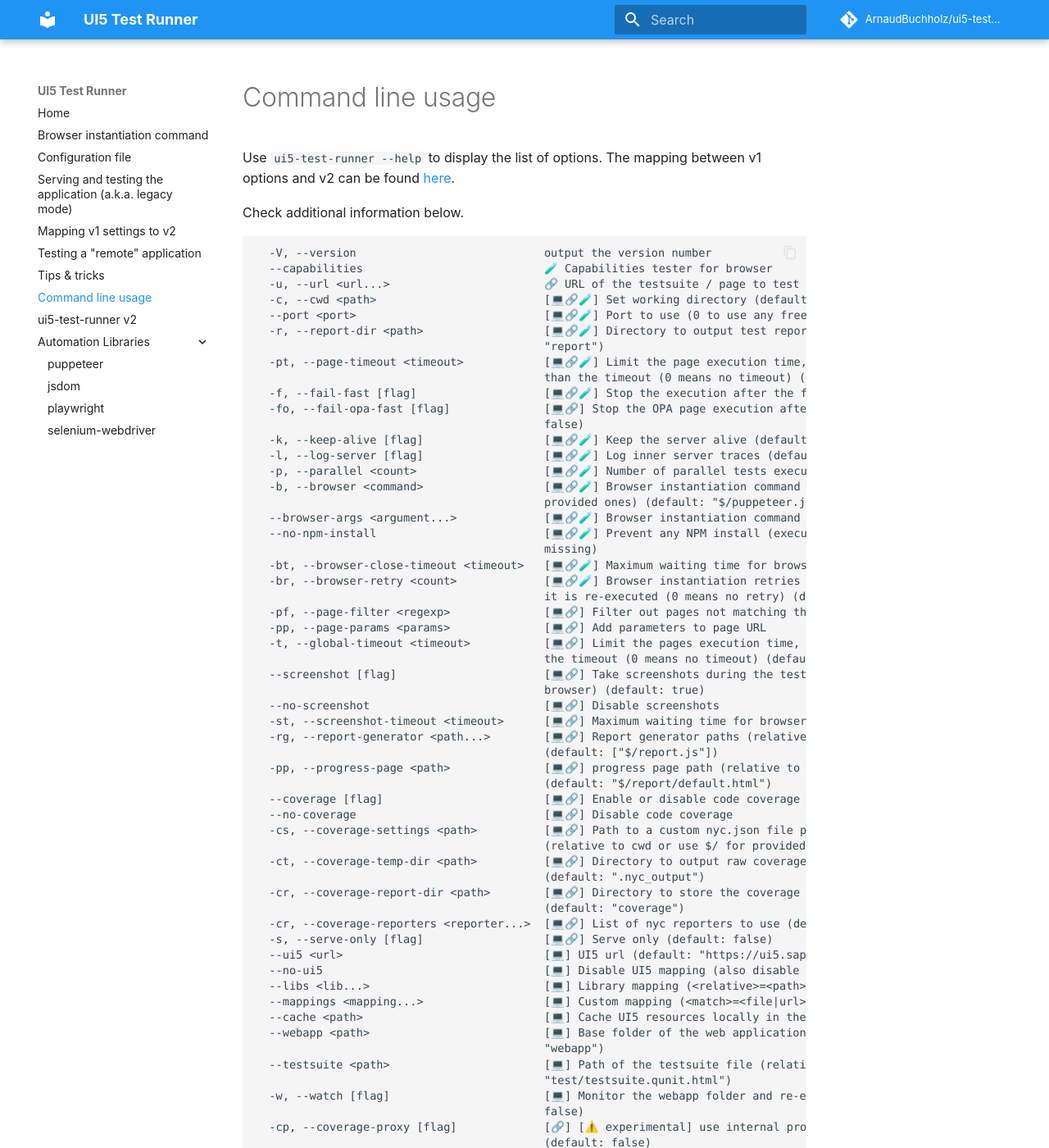
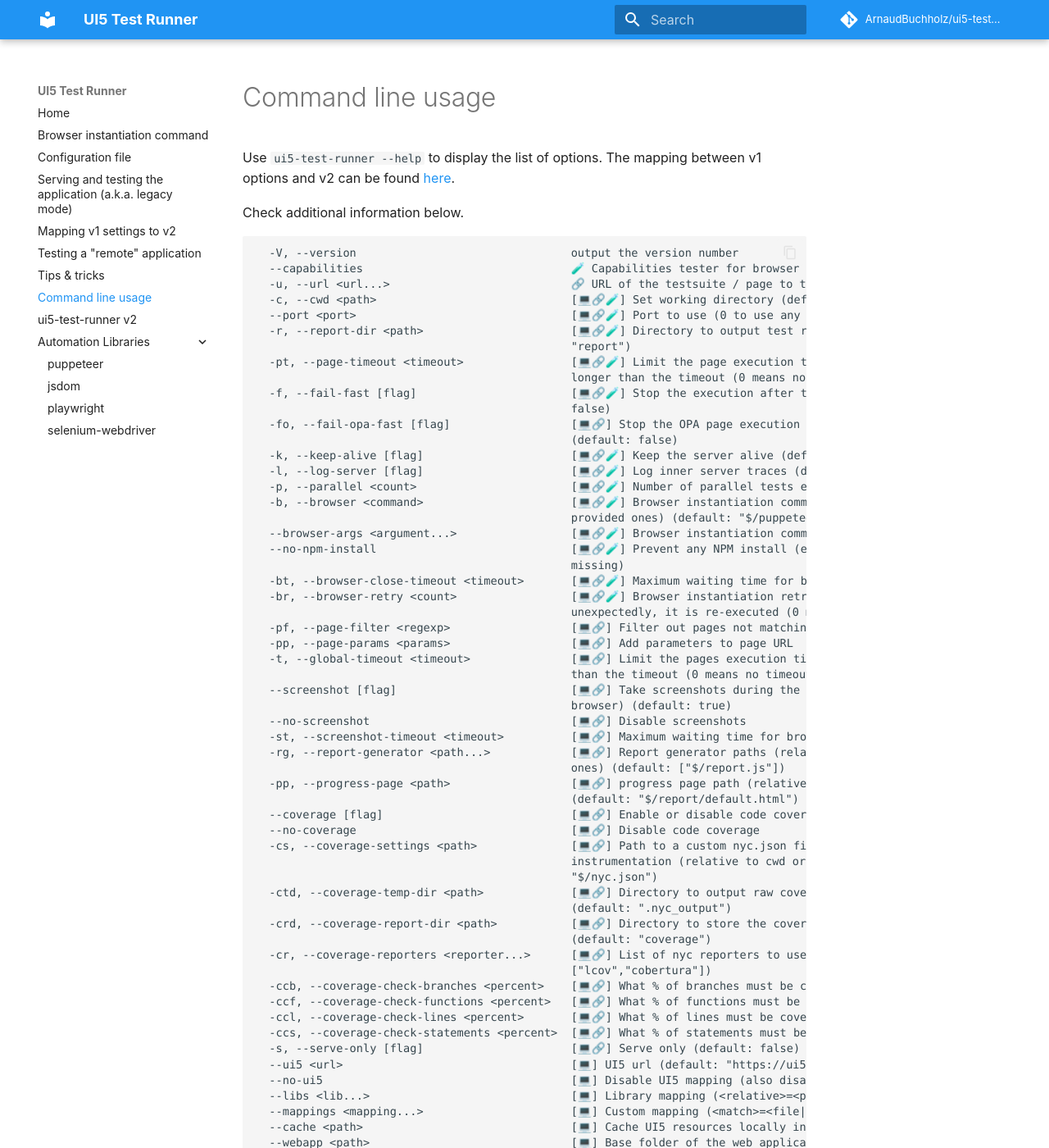
Before and after one commit to ArnaudBuchholz/ui5-test-runner, an MkDocs documentation site: the page built from docs/usage.md, in a window 1280 px wide and 1400 px high. Shown: the whole window at 82% size. Built offline with MkDocs 1.6.1 and Material for MkDocs 9.7.7, drawn with Linux system fonts in a browser that asks for light colours; comment, search, counter and statistics services are not loaded.

Commit message:
documentation(coverage): document new options

````diff
--- a/docs/usage.md
+++ b/docs/usage.md
@@ -5,67 +5,74 @@
 Check additional information below.
 
 ```text
-  -V, --version                            output the version number
-  --capabilities                           🧪 Capabilities tester for browser
-  -u, --url <url...>                       🔗 URL of the testsuite / page to test
-  -c, --cwd <path>                         [💻🔗🧪] Set working directory (default: current working directory)
-  --port <port>                            [💻🔗🧪] Port to use (0 to use any free one) (default: 0)
-  -r, --report-dir <path>                  [💻🔗🧪] Directory to output test reports (relative to cwd) (default:
-                                           "report")
-  -pt, --page-timeout <timeout>            [💻🔗🧪] Limit the page execution time, fails the page if it takes longer
-                                           than the timeout (0 means no timeout) (default: 0)
-  -f, --fail-fast [flag]                   [💻🔗🧪] Stop the execution after the first failing page (default: false)
-  -fo, --fail-opa-fast [flag]              [💻🔗] Stop the OPA page execution after the first failing test (default:
-                                           false)
-  -k, --keep-alive [flag]                  [💻🔗🧪] Keep the server alive (default: false)
-  -l, --log-server [flag]                  [💻🔗🧪] Log inner server traces (default: false)
-  -p, --parallel <count>                   [💻🔗🧪] Number of parallel tests executions (default: 2)
-  -b, --browser <command>                  [💻🔗🧪] Browser instantiation command (relative to cwd or use $/ for
-                                           provided ones) (default: "$/puppeteer.js")
-  --browser-args <argument...>             [💻🔗🧪] Browser instantiation command parameters (use -- instead)
-  --no-npm-install                         [💻🔗🧪] Prevent any NPM install (execution may fail if a dependency is
-                                           missing)
-  -bt, --browser-close-timeout <timeout>   [💻🔗🧪] Maximum waiting time for browser close (default: 2000)
-  -br, --browser-retry <count>             [💻🔗🧪] Browser instantiation retries : if the command fails unexpectedly,
-                                           it is re-executed (0 means no retry) (default: 1)
-  -pf, --page-filter <regexp>              [💻🔗] Filter out pages not matching the regexp
-  -pp, --page-params <params>              [💻🔗] Add parameters to page URL
-  -t, --global-timeout <timeout>           [💻🔗] Limit the pages execution time, fail the page if it takes longer than
-                                           the timeout (0 means no timeout) (default: 0)
-  --screenshot [flag]                      [💻🔗] Take screenshots during the tests execution (if supported by the
-                                           browser) (default: true)
-  --no-screenshot                          [💻🔗] Disable screenshots
-  -st, --screenshot-timeout <timeout>      [💻🔗] Maximum waiting time for browser screenshot (default: 5000)
-  -rg, --report-generator <path...>        [💻🔗] Report generator paths (relative to cwd or use $/ for provided ones)
-                                           (default: ["$/report.js"])
-  -pp, --progress-page <path>              [💻🔗] progress page path (relative to cwd or use $/ for provided ones)
-                                           (default: "$/report/default.html")
-  --coverage [flag]                        [💻🔗] Enable or disable code coverage
-  --no-coverage                            [💻🔗] Disable code coverage
-  -cs, --coverage-settings <path>          [💻🔗] Path to a custom nyc.json file providing settings for instrumentation
-                                           (relative to cwd or use $/ for provided ones) (default: "$/nyc.json")
-  -ct, --coverage-temp-dir <path>          [💻🔗] Directory to output raw coverage information to (relative to cwd)
-                                           (default: ".nyc_output")
-  -cr, --coverage-report-dir <path>        [💻🔗] Directory to store the coverage report files (relative to cwd)
-                                           (default: "coverage")
-  -cr, --coverage-reporters <reporter...>  [💻🔗] List of nyc reporters to use (default: ["lcov","cobertura"])
-  -s, --serve-only [flag]                  [💻🔗] Serve only (default: false)
-  --ui5 <url>                              [💻] UI5 url (default: "https://ui5.sap.com")
-  --no-ui5                                 [💻] Disable UI5 mapping (also disable libs)
-  --libs <lib...>                          [💻] Library mapping (<relative>=<path> or <path>)
-  --mappings <mapping...>                  [💻] Custom mapping (<match>=<file|url>(<config>))
-  --cache <path>                           [💻] Cache UI5 resources locally in the given folder (empty to disable)
-  --webapp <path>                          [💻] Base folder of the web application (relative to cwd) (default:
-                                           "webapp")
-  --testsuite <path>                       [💻] Path of the testsuite file (relative to webapp) (default:
-                                           "test/testsuite.qunit.html")
-  -w, --watch [flag]                       [💻] Monitor the webapp folder and re-execute tests on change (default:
-                                           false)
-  -cp, --coverage-proxy [flag]             [🔗] [⚠️ experimental] use internal proxy to instrument remote files
-                                           (default: false)
-  -cpi, --coverage-proxy-include <regexp>  [🔗] [⚠️ experimental] urls to instrument for coverage (default: {})
-  -cpe, --coverage-proxy-exclude <regexp>  [🔗] [⚠️ experimental] urls to ignore for coverage (default: {})
-  -h, --help                               display help for command
+  -V, --version                                output the version number
+  --capabilities                               🧪 Capabilities tester for browser
+  -u, --url <url...>                           🔗 URL of the testsuite / page to test
+  -c, --cwd <path>                             [💻🔗🧪] Set working directory (default: current working directory)
+  --port <port>                                [💻🔗🧪] Port to use (0 to use any free one) (default: 0)
+  -r, --report-dir <path>                      [💻🔗🧪] Directory to output test reports (relative to cwd) (default:
+                                               "report")
+  -pt, --page-timeout <timeout>                [💻🔗🧪] Limit the page execution time, fails the page if it takes
+                                               longer than the timeout (0 means no timeout) (default: 0)
+  -f, --fail-fast [flag]                       [💻🔗🧪] Stop the execution after the first failing page (default:
+                                               false)
+  -fo, --fail-opa-fast [flag]                  [💻🔗] Stop the OPA page execution after the first failing test
+                                               (default: false)
+  -k, --keep-alive [flag]                      [💻🔗🧪] Keep the server alive (default: false)
+  -l, --log-server [flag]                      [💻🔗🧪] Log inner server traces (default: false)
+  -p, --parallel <count>                       [💻🔗🧪] Number of parallel tests executions (default: 2)
+  -b, --browser <command>                      [💻🔗🧪] Browser instantiation command (relative to cwd or use $/ for
+                                               provided ones) (default: "$/puppeteer.js")
+  --browser-args <argument...>                 [💻🔗🧪] Browser instantiation command parameters (use -- instead)
+  --no-npm-install                             [💻🔗🧪] Prevent any NPM install (execution may fail if a dependency is
+                                               missing)
+  -bt, --browser-close-timeout <timeout>       [💻🔗🧪] Maximum waiting time for browser close (default: 2000)
+  -br, --browser-retry <count>                 [💻🔗🧪] Browser instantiation retries : if the command fails
+                                               unexpectedly, it is re-executed (0 means no retry) (default: 1)
+  -pf, --page-filter <regexp>                  [💻🔗] Filter out pages not matching the regexp
+  -pp, --page-params <params>                  [💻🔗] Add parameters to page URL
+  -t, --global-timeout <timeout>               [💻🔗] Limit the pages execution time, fail the page if it takes longer
+                                               than the timeout (0 means no timeout) (default: 0)
+  --screenshot [flag]                          [💻🔗] Take screenshots during the tests execution (if supported by the
+                                               browser) (default: true)
+  --no-screenshot                              [💻🔗] Disable screenshots
+  -st, --screenshot-timeout <timeout>          [💻🔗] Maximum waiting time for browser screenshot (default: 5000)
+  -rg, --report-generator <path...>            [💻🔗] Report generator paths (relative to cwd or use $/ for provided
+                                               ones) (default: ["$/report.js"])
+  -pp, --progress-page <path>                  [💻🔗] progress page path (relative to cwd or use $/ for provided ones)
+                                               (default: "$/report/default.html")
+  --coverage [flag]                            [💻🔗] Enable or disable code coverage
+  --no-coverage                                [💻🔗] Disable code coverage
+  -cs, --coverage-settings <path>              [💻🔗] Path to a custom nyc.json file providing settings for
+                                               instrumentation (relative to cwd or use $/ for provided ones) (default:
+                                               "$/nyc.json")
+  -ctd, --coverage-temp-dir <path>             [💻🔗] Directory to output raw coverage information to (relative to cwd)
+                                               (default: ".nyc_output")
+  -crd, --coverage-report-dir <path>           [💻🔗] Directory to store the coverage report files (relative to cwd)
+                                               (default: "coverage")
+  -cr, --coverage-reporters <reporter...>      [💻🔗] List of nyc reporters to use (text is always used) (default:
+                                               ["lcov","cobertura"])
+  -ccb, --coverage-check-branches <percent>    [💻🔗] What % of branches must be covered (default: 0)
+  -ccf, --coverage-check-functions <percent>   [💻🔗] What % of functions must be covered (default: 0)
+  -ccl, --coverage-check-lines <percent>       [💻🔗] What % of lines must be covered (default: 0)
+  -ccs, --coverage-check-statements <percent>  [💻🔗] What % of statements must be covered (default: 0)
+  -s, --serve-only [flag]                      [💻🔗] Serve only (default: false)
+  --ui5 <url>                                  [💻] UI5 url (default: "https://ui5.sap.com")
+  --no-ui5                                     [💻] Disable UI5 mapping (also disable libs)
+  --libs <lib...>                              [💻] Library mapping (<relative>=<path> or <path>)
+  --mappings <mapping...>                      [💻] Custom mapping (<match>=<file|url>(<config>))
+  --cache <path>                               [💻] Cache UI5 resources locally in the given folder (empty to disable)
+  --webapp <path>                              [💻] Base folder of the web application (relative to cwd) (default:
+                                               "webapp")
+  --testsuite <path>                           [💻] Path of the testsuite file (relative to webapp) (default:
+                                               "test/testsuite.qunit.html")
+  -w, --watch [flag]                           [💻] Monitor the webapp folder and re-execute tests on change (default:
+                                               false)
+  -cp, --coverage-proxy [flag]                 [🔗] [⚠️ experimental] use internal proxy to instrument remote files
+                                               (default: false)
+  -cpi, --coverage-proxy-include <regexp>      [🔗] [⚠️ experimental] urls to instrument for coverage (default: {})
+  -cpe, --coverage-proxy-exclude <regexp>      [🔗] [⚠️ experimental] urls to ignore for coverage (default: {})
+  -h, --help                                   display help for command
 ```
 
 Meaning of option values :
````
